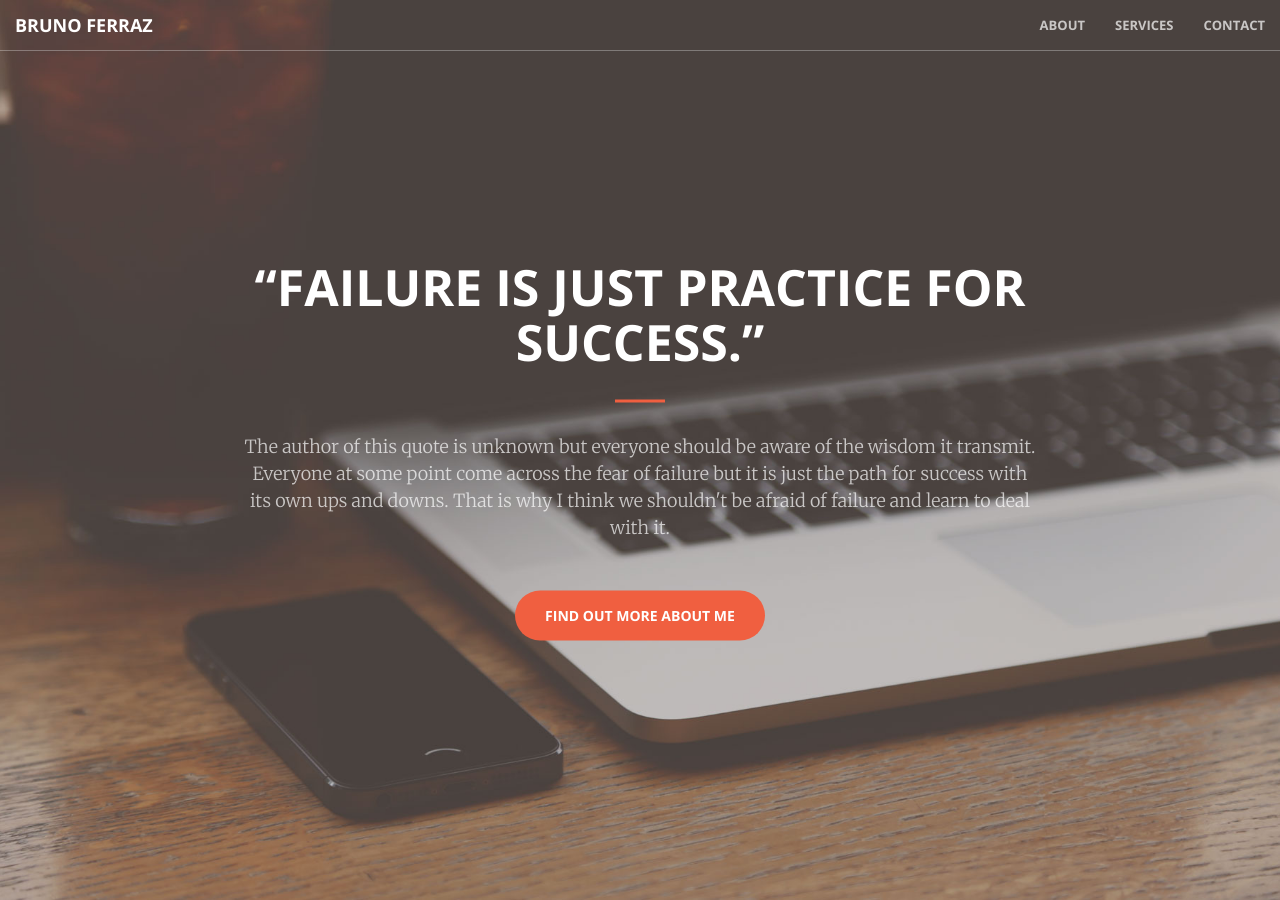
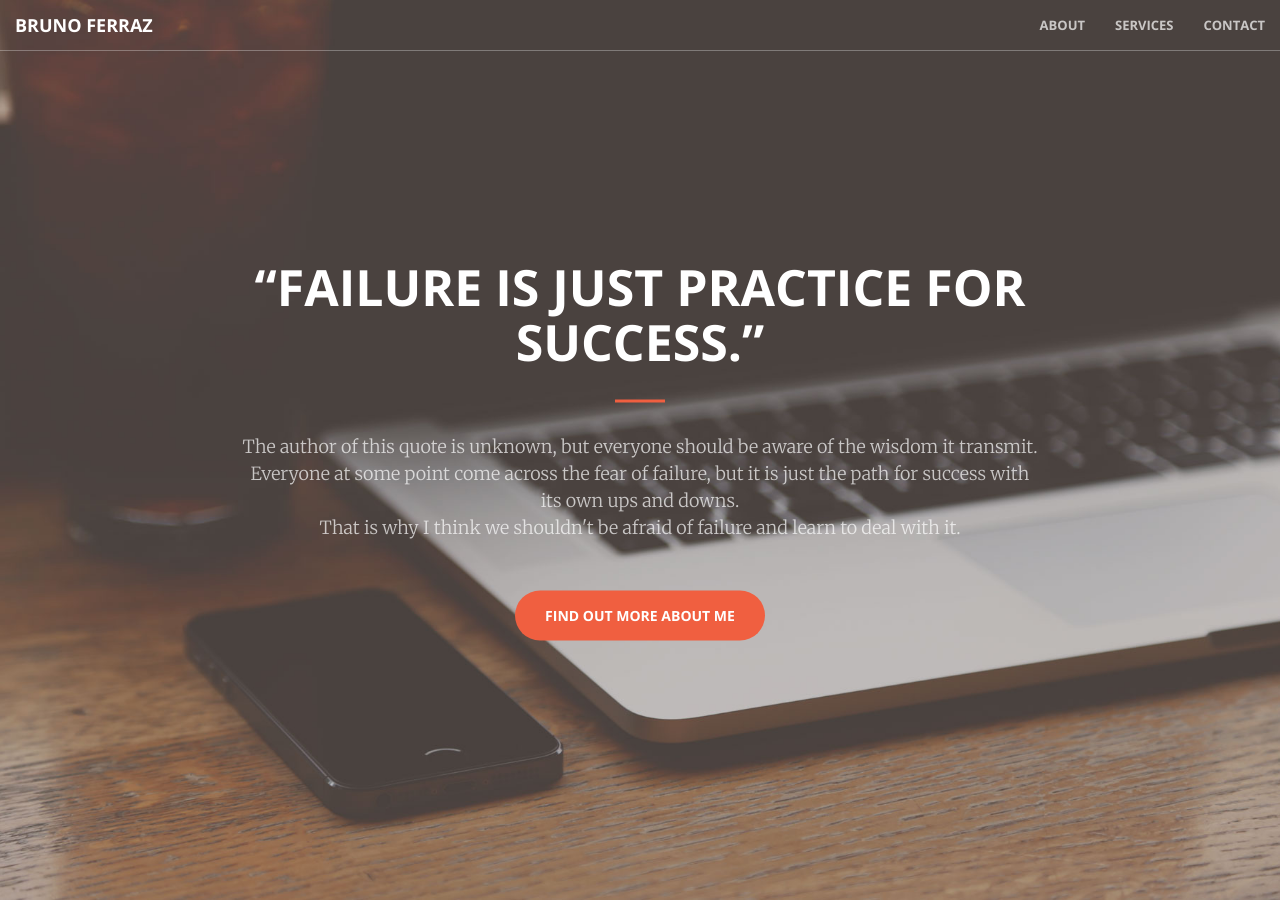
Before and after one commit to bmaferraz/bmaferraz.github.io, a Jekyll site: the page index.html, which Jekyll copies as it is, in a window 1280 px wide and 900 px high. Built offline with Jekyll 4.4.1, drawn with Linux system fonts in a browser that asks for light colours; nearby versions of some CDN libraries; some of the changed text lies outside the part shown.

Commit message:
Spell Checking

```diff
--- a/index.html
+++ b/index.html
@@ -73,7 +73,7 @@
             <div class="header-content-inner">
                 <h1 id="homeHeading">“Failure is just practice for success.”</h1>
                 <hr>
-                <p>The author of this quote is unknown but everyone should be aware of the wisdom it transmit. Everyone at some point come across the fear of failure but it is just the path for success with its own ups and downs. That is why I think we shouldn't be afraid of failure and learn to deal with it.</p>
+                <p>The author of this quote is unknown, but everyone should be aware of the wisdom it transmit. Everyone at some point come across the fear of failure, but it is just the path for success with its own ups and downs. <br>That is why I think we shouldn't be afraid of failure and learn to deal with it.</p>
                 <a href="#about" class="btn btn-primary btn-xl page-scroll">Find Out More About Me</a>
             </div>
         </div>
@@ -85,8 +85,8 @@
                 <div class="col-lg-8 col-lg-offset-2 text-center">
                     <h2 class="section-heading">Informatics Engineering Student</h2>
                     <hr class="light">
-                    <p class="text-faded">Joined Universidade do Minho in 2013 to get a degree at Informaics Engineering. I've been collecting the knowledge that is passed throw classes but because it is not enougth to acquire all the knowledge that I expect to get, I started to think about other ways to become wiser.</p>
-                    <p class="text-faded">The Hackathonners is group of people that I met when I joined university but they were just friends in the same course with the same feeling about knowledge. With the persistence of one of them we funded "Hackathonners - a group of people who build things" and started to reunite in hackathon like meetings to develop some ideias and learn from each others.</p>
+                    <p class="text-faded">Joined Universidade do Minho in 2013 to get a degree at Informatics Engineering. I've been collecting the knowledge that is passed throw classes but, because it is not enougth to acquire all the knowledge that I expect to get, I started to think about other ways to become wiser.</p>
+                    <p class="text-faded">The Hackathonners is a group of people that I met when I joined university but they were just friends in the same course with the same feeling about the extra knowledge we should get. With the persistence of one of them we founded "Hackathonners - a group of people who build things" and started to reunite in hackathon like meetings to develop some ideias and learn from each others.</p>
                     <a href="#services" class="page-scroll btn btn-default btn-xl sr-button">Skills</a>
                 </div>
             </div>
@@ -115,7 +115,7 @@
                     <div class="service-box">
                         <i class="fa fa-4x fa-code text-primary sr-icons"></i>
                         <h3>Web Development</h3>
-                        <p class="text-muted">I enjoy to play with some HTML/CSS and create beauty.</p>
+                        <p class="text-muted">I enjoy to play with HTML/CSS and discover it by myself.</p>
                     </div>
                 </div>
                 <div class="col-lg-3 col-md-6 text-center">
```
